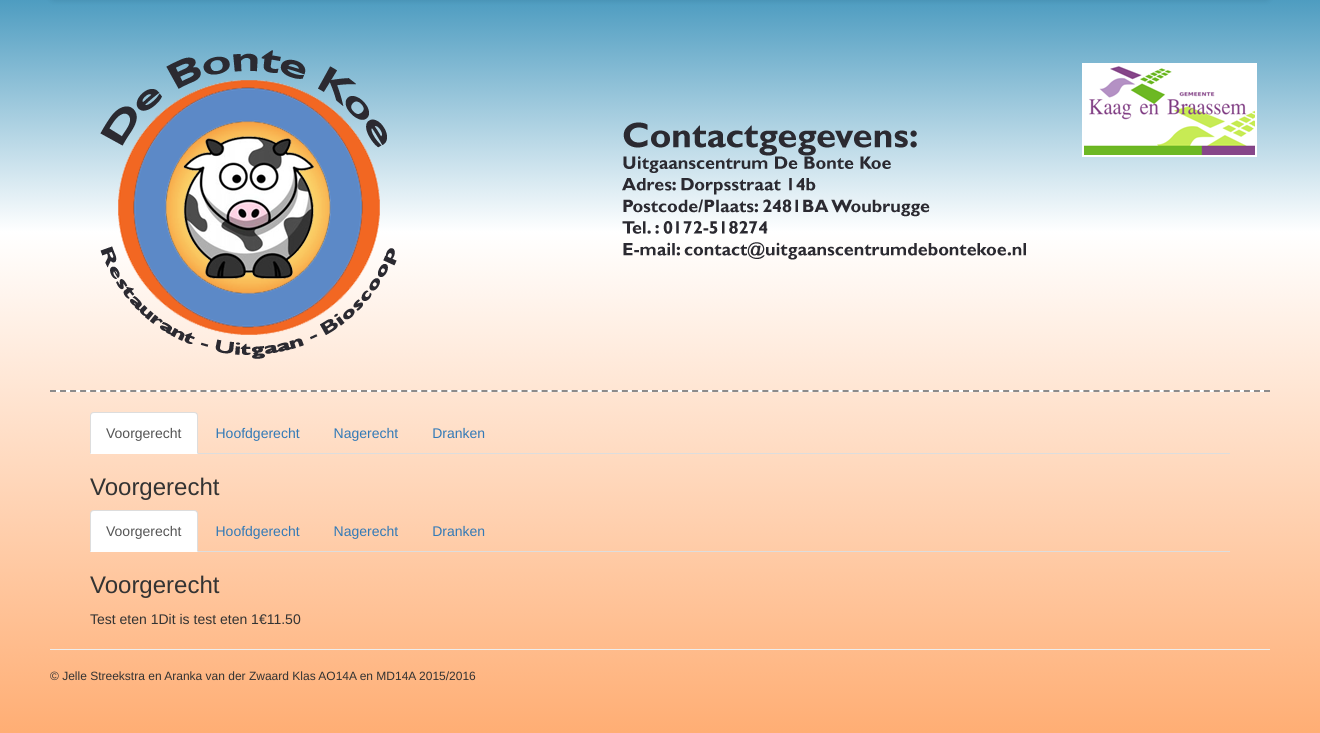
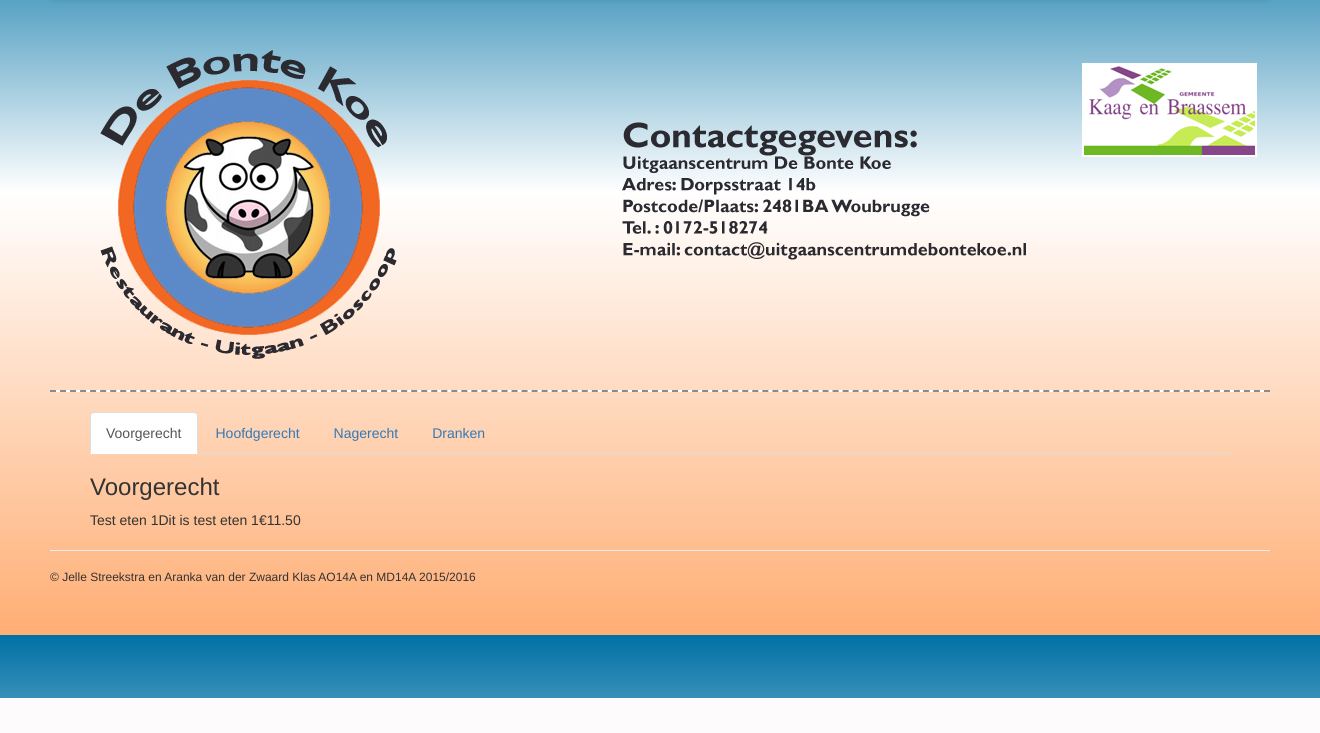
Before and after one commit to Sorencys/ALAbontekoe, a PHP site: page /restaurant_menu.php in a window 1320 px wide. Shown: the part 102-835 px from the top of the page. After the commit the page ends 800 px from the top, so only its background shows below. Run offline with PHP 8.4, Linux system fonts and the light colour scheme; data comes from the database, SQL or seed files in the repository; some libraries are stand-ins or nearby versions.

Commit message:
Cleaned restaurant_menu

```diff
--- a/restaurant_menu.php
+++ b/restaurant_menu.php
@@ -1,43 +1,9 @@
 <?php
+	include 'header.php';
+	include 'class/Menu.class.php';
 
-include 'header.php';
-include 'class/Menu.class.php';
+	$menu=new Menu('localhost:3307', 'root', 'usbw');
+	echo $menu -> returnAllMenu();
 
+	include 'footer.php';
 ?>
-
-    <div class="container">
-      <ul class="nav nav-tabs">
-        <li class="active"><a data-toggle="tab" href="#home">Voorgerecht</a></li>
-        <li><a data-toggle="tab" href="#menu1">Hoofdgerecht</a></li>
-        <li><a data-toggle="tab" href="#menu2">Nagerecht</a></li>
-        <li><a data-toggle="tab" href="#menu3">Dranken</a></li>
-      </ul>
-
-      <div class="tab-content">
-        <div id="home" class="tab-pane fade in active">
-          <h3>Voorgerecht</h3>
-          <p></p>
-        </div>
-        <div id="menu1" class="tab-pane fade">
-          <h3>Hoofdgerecht</h3>
-          <p></p>
-        </div>
-        <div id="menu2" class="tab-pane fade">
-          <h3>Nagerecht</h3>
-          <p></p>
-        </div>
-        <div id="menu3" class="tab-pane fade">
-          <h3>Dranken</h3>
-          <p></p>
-        </div>
-      </div>
-    </div>
-
-<?php
-    $menu=new Menu('localhost:3307', 'root', 'usbw');
-        echo $menu -> returnAllMenu();
-
-
-include 'footer.php';
-
-?>
```
